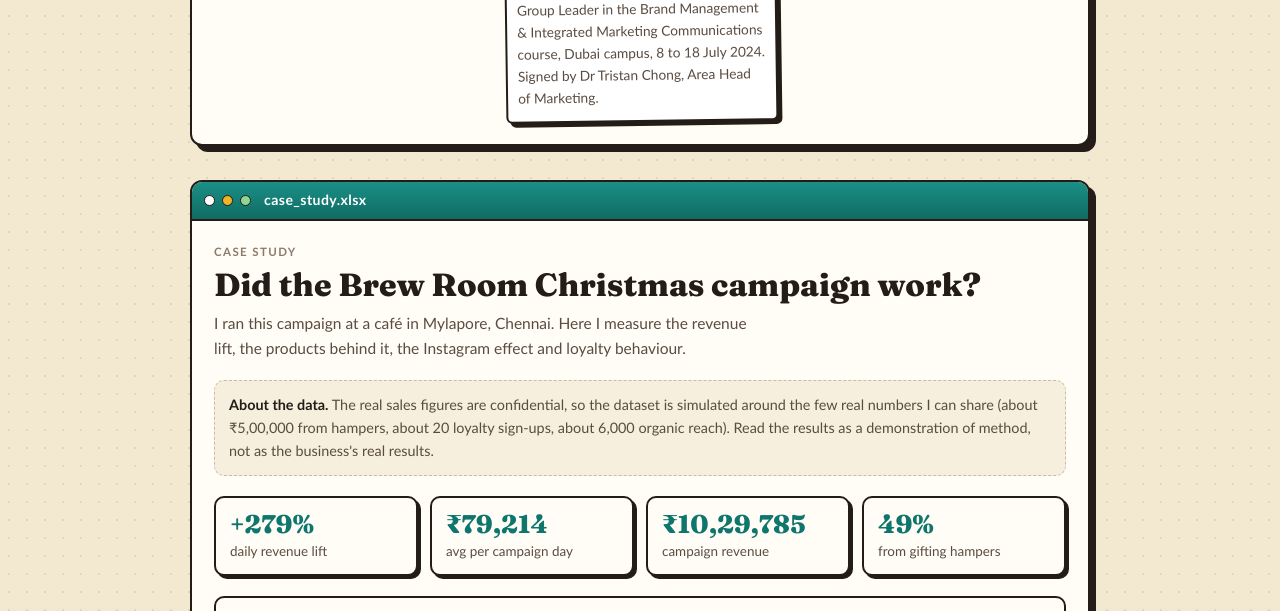
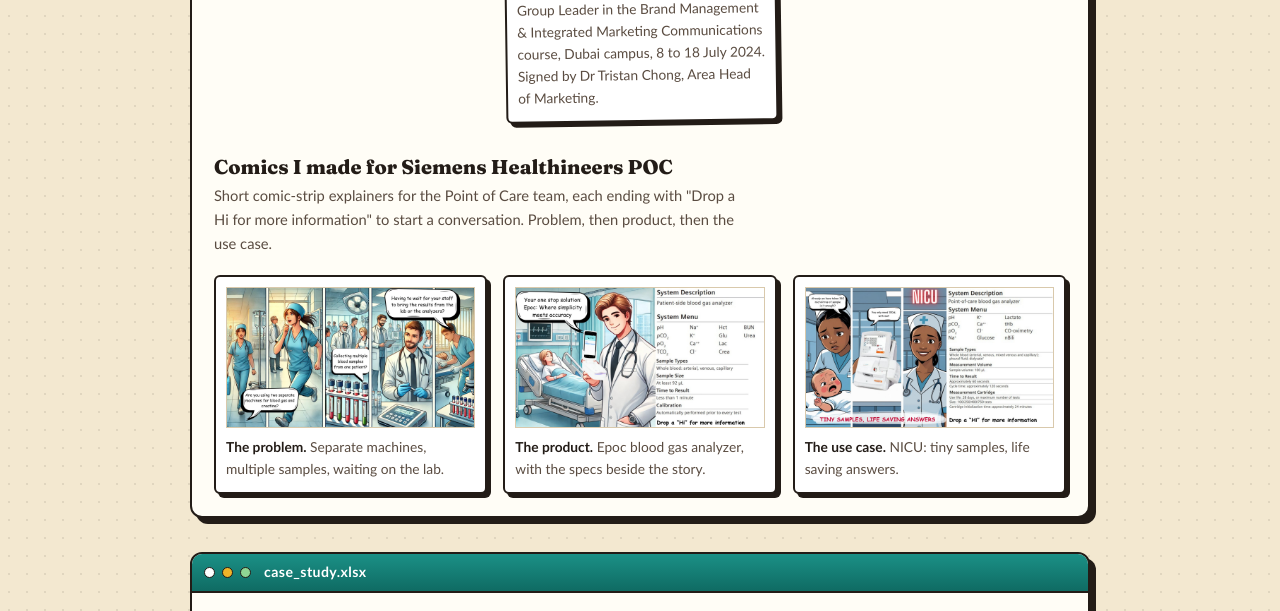
Before and after one commit to Amizingamy/Data-Analytics-Portfolio, a plain HTML site: page docs/index.html in a window 1280 px wide. Shown: the part 2171-2782 px from the top of the page. Drawn offline with Linux system fonts and the light colour scheme.

Commit message:
Portfolio site: add Siemens POC comics
Co-Authored-By: Claude Sonnet 5.5 <noreply@anthropic.com>
Claude-Session: https://claude.ai/code/session_01L34a4F3STT1WbceGo1C5vG

```diff
--- a/docs/index.html
+++ b/docs/index.html
@@ -166,6 +166,12 @@ footer{text-align:center;color:var(--ink2);font-size:.82rem;display:flex;flex-di
    <figure class="polaroid tilt1" style="margin:0"><img src="img/certificate.jpg" alt="SPJain Certificate of Appreciation to Amisha Agarwal, Group Leader, Brand Management and IMC course, Dubai campus, July 2024" loading="lazy"><p><b>SPJain, Certificate of Appreciation.</b> Group Leader in the Brand Management &amp; Integrated Marketing Communications course, Dubai campus, 8 to 18 July 2024. Signed by Dr Tristan Chong, Area Head of Marketing.</p></figure>
    <figure class="polaroid tilt2" style="margin:0"><img src="img/prof-favourite.jpg" alt="Amisha receiving a gift from her professor under a slide reading Prof's favourite student" loading="lazy"><p><b>“Prof's favourite student.”</b> The class-end shout-out from my Brand Management and IMC professor.</p></figure>
   </div>
+  <div style="margin-top:14px"><h3 style="font-size:1.25rem">Comics I made for Siemens Healthineers POC</h3><p class="lead" style="margin-top:6px;font-size:.92rem">Short comic-strip explainers for the Point of Care team, each ending with "Drop a Hi for more information" to start a conversation. Problem, then product, then the use case.</p></div>
+  <div class="cards" style="grid-template-columns:repeat(auto-fit,minmax(min(100%,260px),1fr))">
+   <figure class="polaroid" style="margin:0"><img src="img/comic-1-problem.jpg" alt="Comic: the daily problems of running separate blood gas and creatinine tests" loading="lazy"><p><b>The problem.</b> Separate machines, multiple samples, waiting on the lab.</p></figure>
+   <figure class="polaroid" style="margin:0"><img src="img/comic-2-epoc.jpg" alt="Comic: Epoc patient-side blood gas analyzer as a one stop solution" loading="lazy"><p><b>The product.</b> Epoc blood gas analyzer, with the specs beside the story.</p></figure>
+   <figure class="polaroid" style="margin:0"><img src="img/comic-3-nicu.jpg" alt="Comic: tiny samples in the NICU, point-of-care blood gas analyzer" loading="lazy"><p><b>The use case.</b> NICU: tiny samples, life saving answers.</p></figure>
+  </div>
  </div></section>
 
 <section class="win" id="cs"><div class="bar teal"><i></i><i></i><i></i><b>case_study.xlsx</b></div>
@@ -329,7 +335,7 @@ const T=[
  {id:'A1',name:'Data & Analytics',sub:'SQL, Python, dashboards',stat:'+279%',blurb:'Daily revenue lift in my Brew Room case study (simulated data, real method): SQL, Python stats, RFM segments and a Tableau dashboard.',tags:['SQL','Python','Tableau','Power BI','Power Query'],imgs:[],href:'#cs',cta:'Open the case study',th:16},
  {id:'A2',name:'Social media & campaigns',sub:'Brew Room, Duchess Utsav',stat:'106%',blurb:'Net profit increase on the Brew Room festive range, with organic views going from 500 to 6,000+. Plus 100+ brands styled at The Duchess Club.',tags:['Instagram','Email','WhatsApp','Meta Ads','Influencers'],imgs:['hot-chocolate-board','staff-spotlight','duchess-nac'],href:'#gl',cta:'See the creative work',th:19},
  {id:'A3',name:'Sales',sub:'Beyondskool, #1 on the leaderboard',stat:'₹1 crore',blurb:'Revenue in four months at Beyondskool across the UK, US, Australia and New Zealand. First place on the international leaderboard in March 2022.',tags:['LeadSquared','Demos','Pipeline','Closing','4 markets'],imgs:['leaderboard'],href:'#wins',cta:'See the leaderboard',th:22},
- {id:'B1',name:'Healthcare B2B',sub:'Siemens Healthineers',stat:'1st',blurb:'In product domain training, then a Special Recognition for organising the DX POC India kickoff end to end.',tags:['Go-to-market','B2B','Brand comms','Events','Point of Care'],imgs:['siemens-plaque','poc-recognition'],href:'#wins',cta:'See the recognition',th:25},
+ {id:'B1',name:'Healthcare B2B',sub:'Siemens Healthineers',stat:'1st',blurb:'In product domain training, then a Special Recognition for organising the DX POC India kickoff end to end. I also wrote comic-strip product explainers for the team.',tags:['Go-to-market','B2B','Brand comms','Events','Point of Care'],imgs:['siemens-plaque','poc-recognition','comic-2-epoc'],href:'#wins',cta:'See the recognition',th:25},
  {id:'B2',name:'Design',sub:'Posters, menus, scrapbooks',stat:'Menus to scrapbooks',blurb:'I design what I market: menus, invites, posters, how-to cards for clients, and handmade scrapbook collages.',tags:['Canva','Hand lettering','Collage','Menus','Posters'],imgs:['microgreens','valentines-scrapbook','xmas-menu'],href:'#gl',cta:'Browse the gallery',th:28},
  {id:'B3',name:'Learning',sub:'MBA, SPJain Global',stat:"Dean's List",blurb:'Master of Global Business in Dubai and Singapore. Group Leader in Brand Management and IMC, plus a dissertation on Gen Z and AI-powered ads.',tags:['MBA','Dissertation','Python','JMP','Group Leader'],imgs:['certificate','prof-favourite'],href:'#ac',cta:'See the coursework',th:31}
 ];
```
Also changed, not shown: docs/img/comic-1-problem.jpg (added), docs/img/comic-2-epoc.jpg (added), docs/img/comic-3-nicu.jpg (added).
